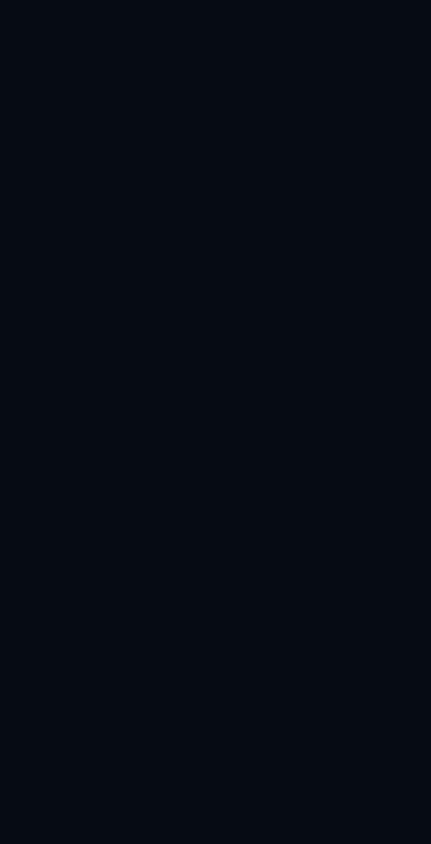
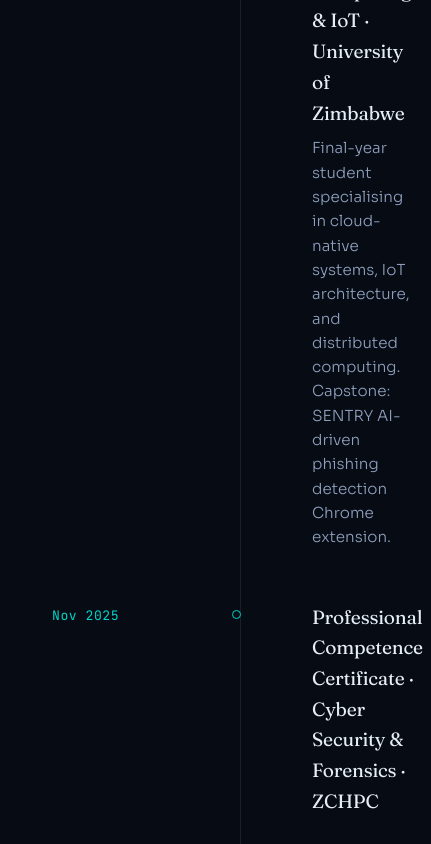
Before and after one commit to Mr-ICT/portfolio, a Next.js app in the folder portfolio/: page / in a window 390 px wide. Shown: the part 10900-11744 px from the top of the page, 431 px wide, since content can reach past the window. Before the commit the page ends 8888 px from the top, so only its background shows below. Built offline with nearby package versions, Linux system fonts and the light colour scheme.

Commit message:
feat(timeline,contact): add Timeline and Contact sections
- Add Timeline with 6 career and education milestones
- Add dot hover glow effect on timeline nodes
- Add Contact section with email hover animation and social links
- Wire Timeline and Contact into page.tsx

```diff
--- a/portfolio/app/page.tsx
+++ b/portfolio/app/page.tsx
@@ -8,6 +8,8 @@
 import Stats from '@/components/sections/Stats';
 import Skills from '@/components/sections/Skills';
 import Projects from '@/components/sections/Projects';
+import Timeline from '@/components/sections/Timeline';
+import Contact from '@/components/sections/Contact';
 
 export default function Home() {
   return (
@@ -22,6 +24,8 @@
         <Stats />
         <Skills />
         <Projects />
+        <Timeline />
+        <Contact />
       </main>
       <Footer />
     </>
--- /dev/null
+++ b/portfolio/components/sections/Contact.tsx
@@ -0,0 +1,42 @@
+"use client";
+import { useEffect, useRef } from 'react';
+
+export default function Contact() {
+  const ref = useRef<HTMLDivElement | null>(null);
+  useEffect(() => {
+    if (!("IntersectionObserver" in window)) return;
+    const io = new IntersectionObserver((entries) => {
+      entries.forEach(e => { if (e.isIntersecting) { e.target.classList.add("in"); io.unobserve(e.target); } });
+    }, { threshold: 0.12 });
+    if (ref.current) io.observe(ref.current);
+    return () => io.disconnect();
+  }, []);
+  return (
+    <section id="contact" style={{ textAlign: "center", padding: "clamp(6rem,16vh,11rem) var(--pad)" }}>
+      <div ref={ref} className="reveal" style={{ maxWidth: "900px", margin: "0 auto" }}>
+        <span className="sec-num" style={{ display: "block", marginBottom: "1.5rem" }}>05</span>
+        <h2 style={{ fontFamily: "var(--font-display)", fontWeight: 300, fontSize: "clamp(2.2rem,7vw,5.2rem)", lineHeight: 1.0, letterSpacing: "-0.03em", marginBottom: "1.6rem" }}>
+          Have a system that needs<br/>building from <em style={{ fontStyle: "italic", color: "var(--signal)", textShadow: "0 0 60px var(--glow)" }}>scratch?</em>
+        </h2>
+        <p style={{ color: "var(--text-dim)", maxWidth: "48ch", margin: "0 auto 2.8rem", fontSize: "1.05rem" }}>
+          Tell me what you are trying to build. I will tell you how to ship it — and then actually ship it.
+        </p>
+        <a href="mailto:tmanjengwa2@gmail.com" style={{ fontFamily: "var(--font-mono)", fontSize: "clamp(1rem,3.4vw,1.7rem)", color: "var(--text)", borderBottom: "1px solid var(--line)", paddingBottom: ".35rem", transition: "color .35s, border-color .35s, letter-spacing .35s", display: "inline-block" }} onMouseEnter={(e) => { e.currentTarget.style.color = "var(--signal)"; e.currentTarget.style.borderColor = "var(--signal)"; e.currentTarget.style.letterSpacing = ".02em"; }} onMouseLeave={(e) => { e.currentTarget.style.color = "var(--text)"; e.currentTarget.style.borderColor = "var(--line)"; e.currentTarget.style.letterSpacing = "normal"; }}>
+          tmanjengwa2@gmail.com
+        </a>
+        <div style={{ display: "flex", justifyContent: "center", gap: "2rem", marginTop: "3rem", flexWrap: "wrap" }}>
+          {[
+            { label: "LinkedIn", href: "https://linkedin.com/in/tanyaradzwamanjengwa" },
+            { label: "GitHub", href: "https://github.com/Mr-ICT" },
+            { label: "Design Vault", href: "/design-vault" },
+            { label: "Resume", href: "#" },
+          ].map((link) => (
+            <a key={link.label} href={link.href} style={{ fontFamily: "var(--font-mono)", fontSize: ".82rem", color: "var(--text-dim)", position: "relative", transition: "color .3s" }} onMouseEnter={(e) => (e.currentTarget.style.color = "var(--signal)")} onMouseLeave={(e) => (e.currentTarget.style.color = "var(--text-dim)")}>
+              {link.label}
+            </a>
+          ))}
+        </div>
+      </div>
+    </section>
+  );
+}
--- /dev/null
+++ b/portfolio/components/sections/Timeline.tsx
@@ -0,0 +1,46 @@
+"use client";
+import { useEffect, useRef } from 'react';
+
+const items = [
+  { year: "2024 — 2026", title: "Resident Innovator · ZCHPC", desc: "Led QA on national government platforms including the Ministry of Home Affairs Border Management System and ZRP Biometric Information System. Engineered the ZCHPC AI Hub Platform and administered HPC cluster infrastructure." },
+  { year: "2025 / 26", title: "Huawei ICT Competition — Regional Finalist", desc: "Architected and deployed end-to-end AI workflows on Huawei Cloud ModelArts using MindSpore and FunctionGraph. Designed resilient cloud-native architectures with Docker and Kubernetes." },
+  { year: "2026", title: "IndabaX Zimbabwe Hackathon — 16th / 40", desc: "Engineered an end-to-end ML model on 38.9k+ rows of Zimbabwean banking data to classify loan default risk. Built robust preprocessing pipelines preventing data leakage." },
+  { year: "2022 — 2026", title: "BSc Honours · Cloud Computing & IoT · University of Zimbabwe", desc: "Final-year student specialising in cloud-native systems, IoT architecture, and distributed computing. Capstone: SENTRY AI-driven phishing detection Chrome extension." },
+  { year: "Nov 2025", title: "Professional Competence Certificate · Cyber Security & Forensics · ZCHPC", desc: "" },
+  { year: "Nov 2023", title: "Certificate in Secure Software · Alison.com", desc: "" },
+];
+
+export default function Timeline() {
+  const refs = useRef<HTMLElement[]>([]);
+  const headRef = useRef<HTMLElement | null>(null);
+  useEffect(() => {
+    if (!("IntersectionObserver" in window)) return;
+    const io = new IntersectionObserver((entries) => {
+      entries.forEach(e => { if (e.isIntersecting) { e.target.classList.add("in"); io.unobserve(e.target); } });
+    }, { threshold: 0.12 });
+    if (headRef.current) io.observe(headRef.current);
+    refs.current.forEach(el => el && io.observe(el));
+    return () => io.disconnect();
+  }, []);
+  return (
+    <section id="timeline" style={{ padding: "clamp(5rem,12vh,9rem) var(--pad)", maxWidth: "var(--maxw)", margin: "0 auto" }}>
+      <header ref={headRef as any} className="reveal" style={{ marginBottom: "clamp(2.5rem,6vw,4.5rem)" }}>
+        <span className="sec-num">04</span>
+        <h2 className="sec-title">The<br/><em>path</em> so far.</h2>
+      </header>
+      <ol style={{ listStyle: "none", position: "relative", paddingLeft: "0" }}>
+        <div style={{ position: "absolute", left: "220px", top: "8px", bottom: "8px", width: "1px", background: "var(--line)" }} />
+        {items.map((item, i) => (
+          <li key={item.title} ref={(el) => { if (el) refs.current[i] = el as HTMLElement; }} className="reveal" style={{ display: "grid", gridTemplateColumns: "220px 1fr", gap: "2.5rem", padding: "1.6rem 0 1.6rem 2rem", position: "relative" }}>
+            <div style={{ position: "absolute", left: "212px", top: "2.1rem", width: "9px", height: "9px", borderRadius: "50%", background: "var(--ink)", border: "1px solid var(--signal)", transition: "background .4s, box-shadow .4s" }} onMouseEnter={(e) => { e.currentTarget.style.background = "var(--signal)"; e.currentTarget.style.boxShadow = "0 0 14px var(--glow)"; }} onMouseLeave={(e) => { e.currentTarget.style.background = "var(--ink)"; e.currentTarget.style.boxShadow = "none"; }} />
+            <span style={{ fontFamily: "var(--font-mono)", fontSize: ".82rem", color: "var(--signal)", letterSpacing: ".04em", paddingTop: ".2rem" }}>{item.year}</span>
+            <div>
+              <h3 style={{ fontFamily: "var(--font-display)", fontWeight: 400, fontSize: "clamp(1.2rem,2.6vw,1.6rem)", letterSpacing: "-0.01em", marginBottom: ".5rem" }}>{item.title}</h3>
+              {item.desc && <p style={{ color: "var(--text-dim)", maxWidth: "56ch", fontSize: ".95rem" }}>{item.desc}</p>}
+            </div>
+          </li>
+        ))}
+      </ol>
+    </section>
+  );
+}
```
